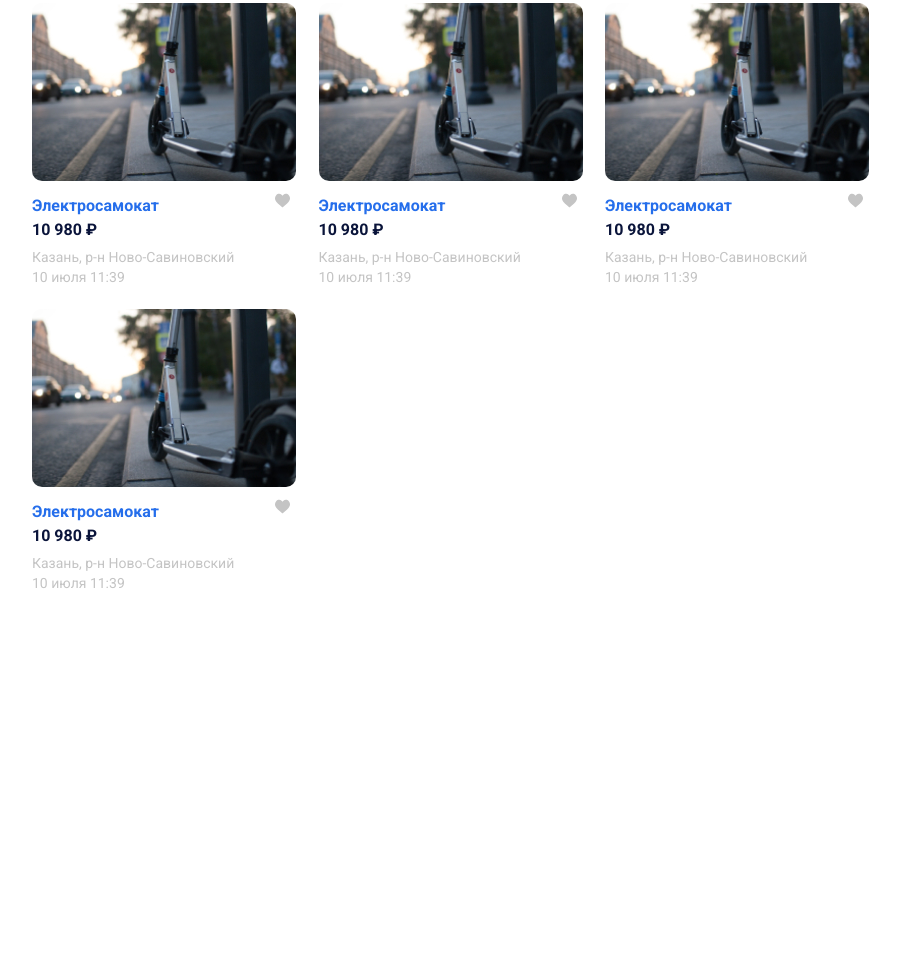
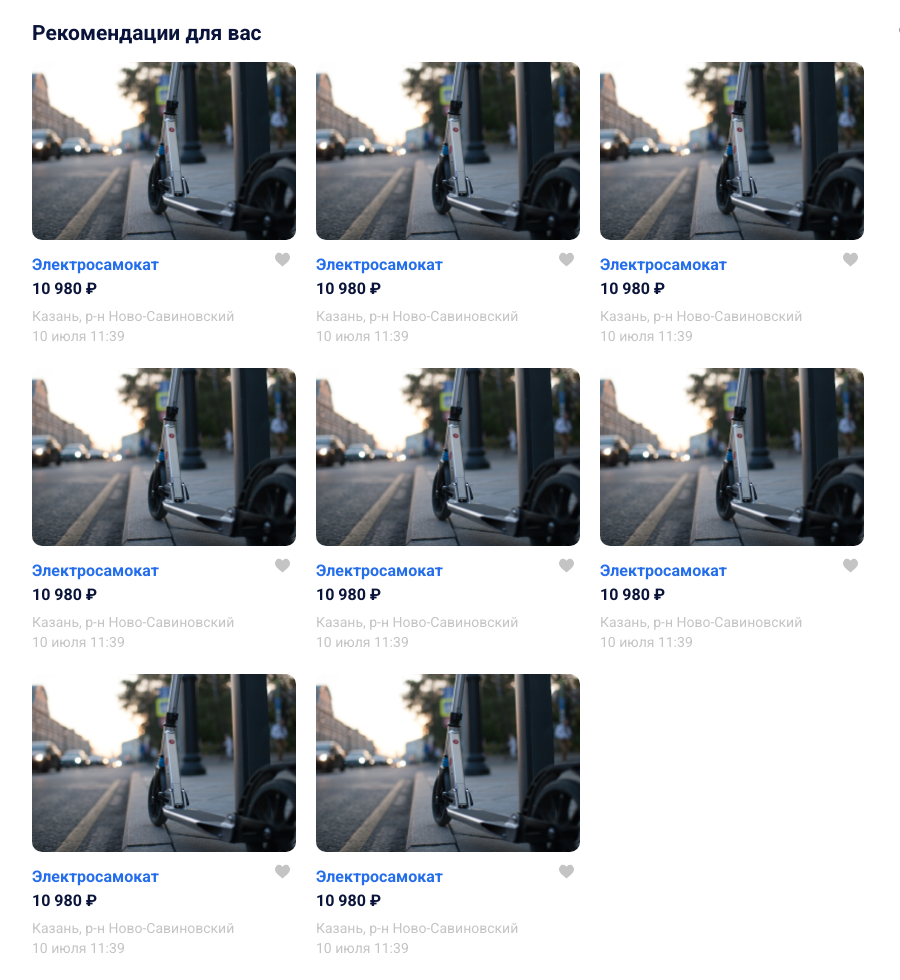
Before and after one commit to korvet88/intensive_26_07_21_HTML, a plain HTML site: page index.HTML in a window 1280 px wide. Shown: the part 185-1165 px from the top of the page, without its empty margins (35-935 px from the left). Before the commit the page ends 800 px from the top, so only its background shows below. Drawn offline with Linux system fonts and the light colour scheme.

Commit message:
Остановил работу. Выполнил на 30% Возможны доработки и внедрение технологий

```diff
--- a/CSS/style.css
+++ b/CSS/style.css
@@ -91,10 +91,12 @@ body {
 .cards {
     display: flex;
     flex-wrap: wrap;
-    justify-content: space-between;
 }
 .card {
     margin-bottom: 20px;
+}
+.card:not(:nth-child(3n)) {
+    margin-right: 20px;
 }
 .card-title {
     font-size: 16px;
--- a/index.HTML
+++ b/index.HTML
@@ -76,11 +76,16 @@
     <div class="page-content conteiner">
         <!-- блок с объявлениями -->
         <main class="main">
+            <h2 class="page-title">Рекомендации для вас</h2>
             <div class="cards">
                 <div class="card">
+                    <a href="#" class="card-link">
                         <img src="img/card-image.jpg" alt="photo" class="card-image">
+                    </a>
                     <div class="card-header">
+                        <a href="#" class="card-link">
                             <h3 class="card-title">Электросамокат</h3>
+                        </a>
                         <button class="like">
                             <img src="img/like.svg" alt="like" />
                         </button>
@@ -114,9 +119,13 @@
                 </div>
                 <!-- /.card -->
                 <div class="card">
+                    <a href="#" class="card-link">
                         <img src="img/card-image.jpg" alt="photo" class="card-image">
+                    </a>
                     <div class="card-header">
+                        <a href="#" class="card-link">
                             <h3 class="card-title">Электросамокат</h3>
+                        </a>
                         <button class="like">
                             <img src="img/like.svg" alt="like" />
                         </button>
@@ -130,9 +139,13 @@
                 </div>
                 <!-- /.card -->
                 <div class="card">
+                    <a href="#" class="card-link">
                         <img src="img/card-image.jpg" alt="photo" class="card-image">
+                    </a>
                     <div class="card-header">
+                        <a href="#" class="card-link">
                             <h3 class="card-title">Электросамокат</h3>
+                        </a>
                         <button class="like">
                             <img src="img/like.svg" alt="like" />
                         </button>
@@ -145,11 +158,98 @@
                     <p class="card-text">10 июля 11:39</p>
                 </div>
                 <!-- /.card -->
+                <div class="card">
+                    <a href="#" class="card-link">
+                        <img src="img/card-image.jpg" alt="photo" class="card-image">
+                    </a>
+                    <div class="card-header">
+                        <a href="#" class="card-link">
+                            <h3 class="card-title">Электросамокат</h3>
+                        </a>
+                        <button class="like">
+                            <img src="img/like.svg" alt="like" />
+                        </button>
+                    </div>
+                    <!-- /.card-heder -->
+                    <strong class="card-price">
+                        10 980 ₽
+                    </strong>
+                    <p class="card-text">Казань, р-н Ново-Савиновский</p>
+                    <p class="card-text">10 июля 11:39</p>
+                </div>
+                <!-- /.card -->
+                <div class="card">
+                    <a href="#" class="card-link">
+                        <img src="img/card-image.jpg" alt="photo" class="card-image">
+                    </a>
+                    <div class="card-header">
+                        <a href="#" class="card-link">
+                            <h3 class="card-title">Электросамокат</h3>
+                        </a>
+                        <button class="like">
+                            <img src="img/like.svg" alt="like" />
+                        </button>
+                    </div>
+                    <!-- /.card-heder -->
+                    <strong class="card-price">
+                        10 980 ₽
+                    </strong>
+                    <p class="card-text">Казань, р-н Ново-Савиновский</p>
+                    <p class="card-text">10 июля 11:39</p>
+                </div>
+                <!-- /.card -->
+                <div class="card">
+                    <a href="#" class="card-link">
+                        <img src="img/card-image.jpg" alt="photo" class="card-image">
+                    </a>
+                    <div class="card-header">
+                        <a href="#" class="card-link">
+                            <h3 class="card-title">Электросамокат</h3>
+                        </a>
+                        <button class="like">
+                            <img src="img/like.svg" alt="like" />
+                        </button>
+                    </div>
+                    <!-- /.card-heder -->
+                    <strong class="card-price">
+                        10 980 ₽
+                    </strong>
+                    <p class="card-text">Казань, р-н Ново-Савиновский</p>
+                    <p class="card-text">10 июля 11:39</p>
+                </div>
+                <!-- /.card -->
+                <div class="card">
+                    <a href="#" class="card-link">
+                        <img src="img/card-image.jpg" alt="photo" class="card-image">
+                    </a>
+                    <div class="card-header">
+                        <a href="#" class="card-link">
+                            <h3 class="card-title">Электросамокат</h3>
+                        </a>
+                        <button class="like">
+                            <img src="img/like.svg" alt="like" />
+                        </button>
+                    </div>
+                    <!-- /.card-heder -->
+                    <strong class="card-price">
+                        10 980 ₽
+                    </strong>
+                    <p class="card-text">Казань, р-н Ново-Савиновский</p>
+                    <p class="card-text">10 июля 11:39</p>
+                </div>
+                <!-- /.card -->
+
             </div>
             <!-- /.cards -->
         </main>
         <!-- блок с навигацией -->
-        <aside class="sidebar"></aside>
+        <aside class="sidebar">
+            <h4 class="page-title">Сервисы и услуги</h4>
+            <div class="service">
+                img.
+            </div>
+            <!-- /.service -->
+        </aside>
 
     </div>
 
```
Lines whose indentation alone changed are shown as unchanged.
